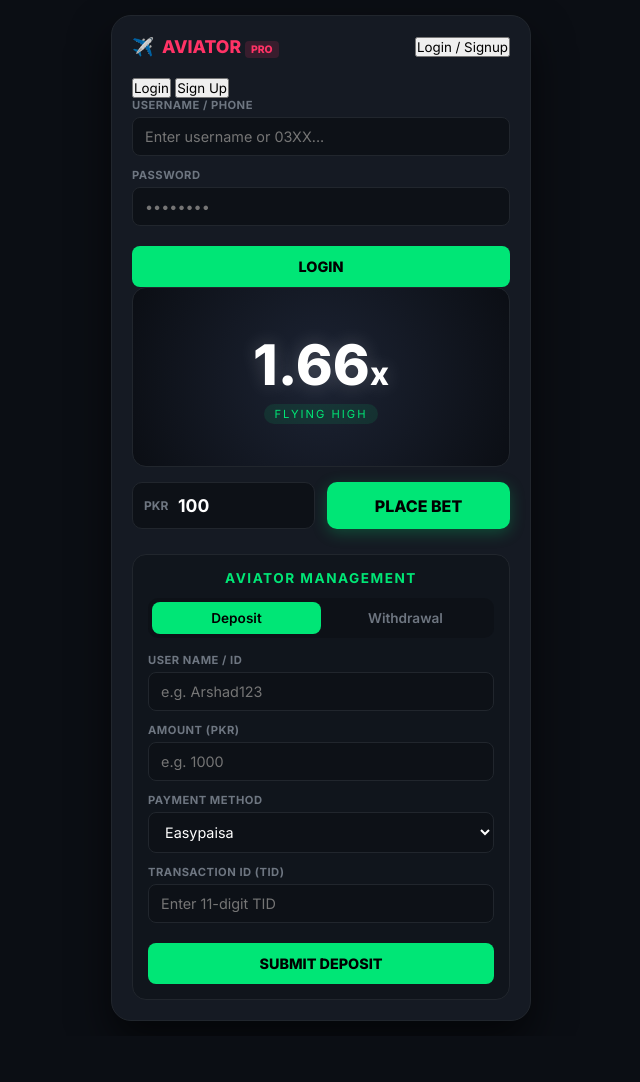
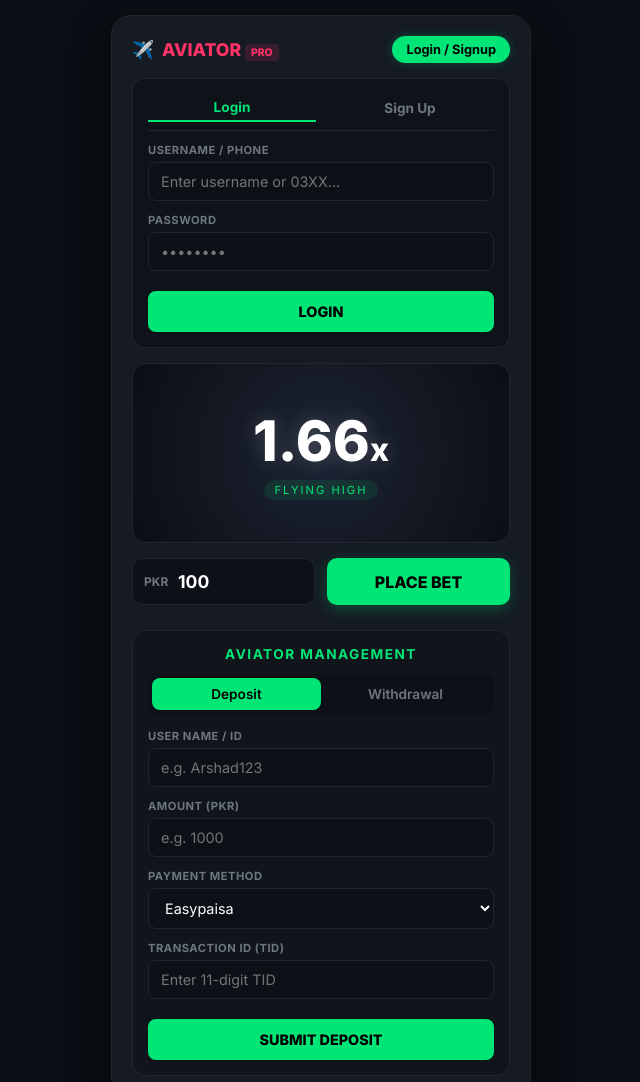
Before and after one commit to arshadtechpk/Aviator, a plain HTML site: page index.html in a window 1280 px wide. Shown: the top 1082 px of the page, without its empty margins (319-959 px from the left). Before the commit the page ends 1036 px from the top, so only its background shows below. Drawn offline with Linux system fonts and the light colour scheme.

Commit message:
Update style.css

```diff
--- a/style.css
+++ b/style.css
@@ -41,7 +41,7 @@
   display: flex;
   justify-content: space-between;
   align-items: center;
-  margin-bottom: 20px;
+  margin-bottom: 15px;
 }
 
 .brand {
@@ -60,6 +60,23 @@
   border-radius: 4px;
 }
 
+.header-right {
+  display: flex;
+  align-items: center;
+}
+
+.btn-login-toggle {
+  background: var(--accent-green);
+  color: #000;
+  border: none;
+  padding: 6px 14px;
+  border-radius: 20px;
+  font-weight: 700;
+  font-size: 0.8rem;
+  cursor: pointer;
+  box-shadow: 0 0 10px var(--accent-green-glow);
+}
+
 .wallet-badge {
   background: rgba(0, 230, 118, 0.08);
   border: 1px solid var(--accent-green);
@@ -75,6 +92,40 @@
   font-size: 0.75rem;
   opacity: 0.8;
   margin-right: 4px;
+}
+
+/* Auth Box Styling */
+.auth-box {
+  background: rgba(13, 17, 23, 0.8);
+  border: 1px solid var(--border-color);
+  border-radius: 12px;
+  padding: 15px;
+  margin-bottom: 15px;
+  display: block; /* By default shown */
+}
+
+.auth-tabs {
+  display: flex;
+  gap: 10px;
+  margin-bottom: 12px;
+  border-bottom: 1px solid var(--border-color);
+  padding-bottom: 8px;
+}
+
+.auth-tab {
+  flex: 1;
+  background: transparent;
+  border: none;
+  color: var(--text-muted);
+  font-weight: 700;
+  font-size: 0.85rem;
+  padding: 5px;
+  cursor: pointer;
+}
+
+.auth-tab.active {
+  color: var(--accent-green);
+  border-bottom: 2px solid var(--accent-green);
 }
 
 .game-viewport {
@@ -244,4 +295,4 @@
 .btn-withdraw {
   background: var(--accent-red);
   color: #fff;
-  }
+}
```
